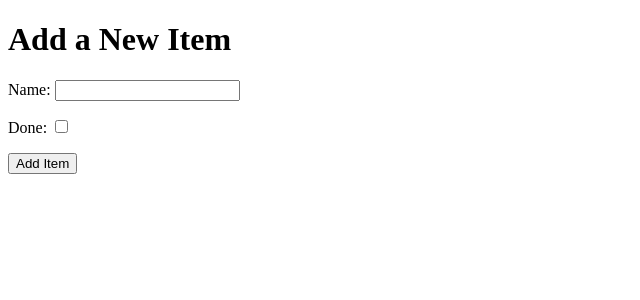
After one commit to Grawnya/django-notes, a Django app: page /add in a window 1280 px wide. The commit adds this page. Shown: the top 300 px of the page, without its empty margins (0-640 px from the left). Run offline with Django 3.2, Linux system fonts and the light colour scheme.

Commit message:
create form to add new items to the todo list

```diff
--- a/django_todo/urls.py
+++ b/django_todo/urls.py
@@ -15,9 +15,10 @@ Including another URLconf
 """
 from django.contrib import admin
 from django.urls import path
-from todo.views import get_todo_list # to activate function for requests
+from todo.views import get_todo_list, add_item # to activate function for requests
 
 urlpatterns = [
     path('admin/', admin.site.urls),
-    path('', get_todo_list, name='get_todo_list')
+    path('', get_todo_list, name='get_todo_list'),
+    path('add', add_item, name='add')
 ]
--- /dev/null
+++ b/todo/templates/todo/add_item.html
@@ -0,0 +1,32 @@
+<!DOCTYPE html>
+<html lang="en">
+<head>
+    <meta charset="UTF-8">
+    <meta http-equiv="X-UA-Compatible" content="IE=edge">
+    <meta name="viewport" content="width=device-width, initial-scale=1.0">
+    <title>Document</title>
+</head>
+<body>
+    <h1>Add a New Item</h1>
+    <form method="POST" action="add"> <!--Where add goes to the add URL-->
+        <div>
+            <p>
+                <label for="id_name">Name: </label>
+                <input type="text" name="item_name" id="id_name">
+            </p>
+        </div>
+        <div>
+            <p>
+                <label for="id_done">Done: </label>
+                <input type="checkbox" name="done" id="id_done">
+            </p>
+        </div>
+        <div>
+            <p>
+                <button type="submit">Add Item</button>
+            </p>
+        </div>
+    </form>
+
+</body>
+</html>
--- a/todo/templates/todo/todo_list.html
+++ b/todo/templates/todo/todo_list.html
@@ -23,5 +23,7 @@
             <tr><td>You have nothing to do.</td></tr>
         {% endfor %}
     </table>
+<!-- To connect to the add_item.html page as shortcutted in the urls.py page -->
+    <a href="/add">Add an Item</a>
 </body>
 </html>
--- a/todo/views.py
+++ b/todo/views.py
@@ -8,3 +8,6 @@ def get_todo_list(request):
         'items': items # dict of all items
     }
     return render(request, 'todo/todo_list.html', context)
+
+def add_item(request):
+    return render(request, 'todo/add_item.html')
```
